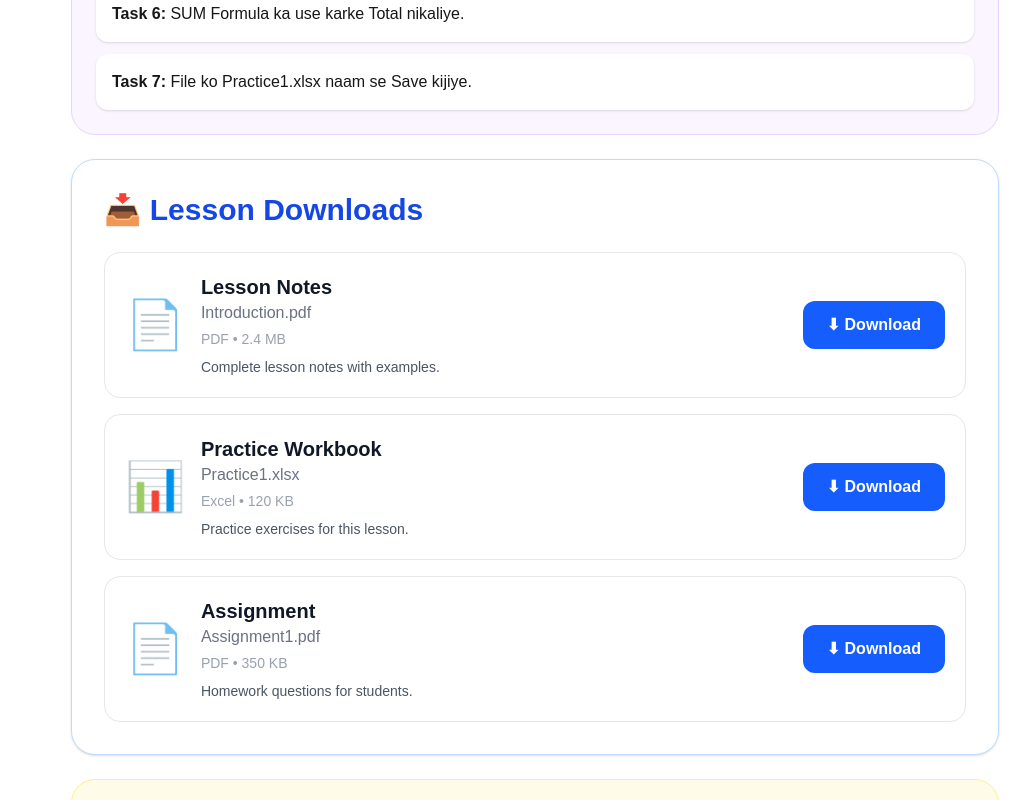
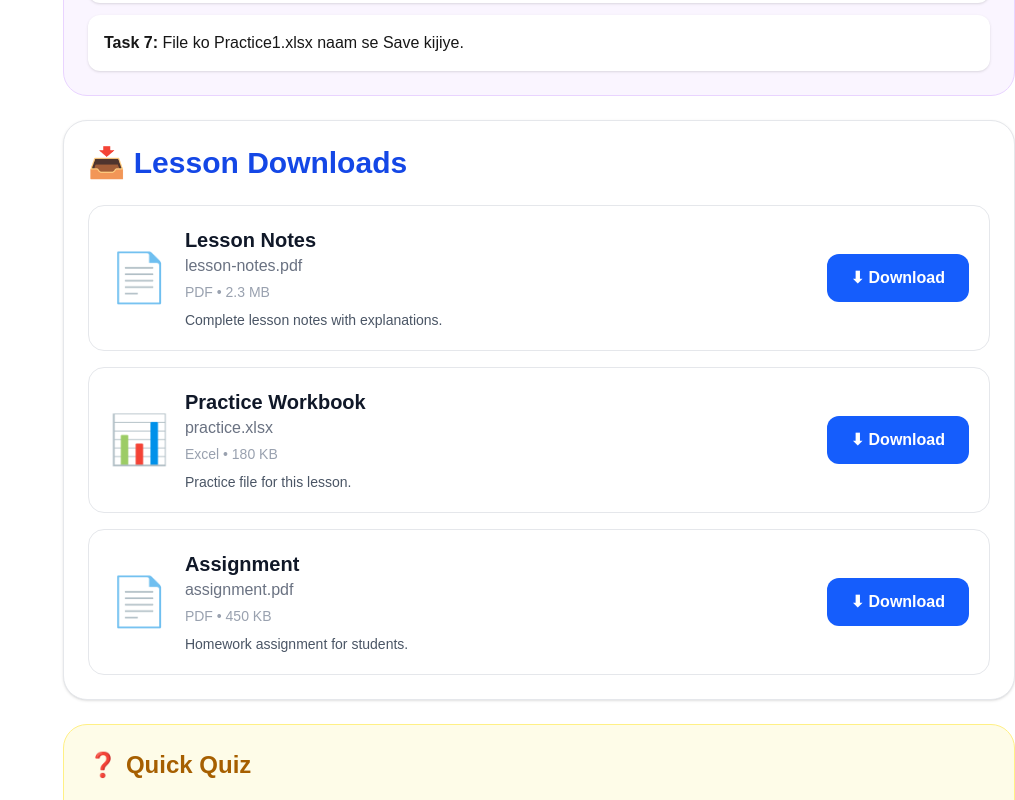
Before and after one commit to afroz-creator/afroz-excel-academy, a Next.js app: page /course/excel/lesson/1 in a window 1280 px wide. Shown: the part 8160-8960 px from the top of the page, without its empty margins (265-1280 px from the left). Built offline with nearby package versions, Linux system fonts and the light colour scheme; no server answers.

Commit message:
Complete Lesson 1 and Lesson 2

```diff
--- a/app/course/excel/lesson/[id]/page.tsx
+++ b/app/course/excel/lesson/[id]/page.tsx
@@ -22,7 +22,7 @@ export default async function LessonPage({
 
   const lessonId = Number(id);
 
-  // Sidebar lessons
+  // Sidebar Lessons
   const courseLessons = excelCourse.modules.flatMap((module) =>
     module.lessons.map((lesson) => ({
       ...lesson,
@@ -41,9 +41,7 @@ export default async function LessonPage({
   const currentLesson = courseLessons[currentIndex];
 
   const previousLesson =
-    currentIndex > 0
-      ? courseLessons[currentIndex - 1]
-      : null;
+    currentIndex > 0 ? courseLessons[currentIndex - 1] : null;
 
   const nextLesson =
     currentIndex < courseLessons.length - 1
@@ -54,7 +52,7 @@ export default async function LessonPage({
   const lesson = allLessons[lessonId] ?? allLessons[1];
 
   return (
-    <div className="container mx-auto px-4 py-8">
+    <div className="space-y-8">
 
       {/* Top Header */}
       <LessonHeader
@@ -62,12 +60,12 @@ export default async function LessonPage({
         progress={Math.round((lessonId / courseLessons.length) * 100)}
       />
 
-      <div className="mt-8 grid gap-8 lg:grid-cols-4">
+      <div className="grid gap-8 lg:grid-cols-4">
 
         {/* Sidebar */}
         <LessonSidebar />
 
-        {/* Main */}
+        {/* Main Content */}
         <div className="space-y-8 lg:col-span-3">
 
           {/* Hero */}
@@ -76,13 +74,11 @@ export default async function LessonPage({
             module={lesson.module}
             duration={lesson.duration}
             type={lesson.type}
-            image={lesson.heroImage}
+            image={lesson.heroImage ?? "/images/excel/lesson1/hero.png"}
           />
 
           {/* Lesson Content */}
-          <LessonPlayerContent
-            lesson={lesson}
-          />
+          <LessonPlayerContent lesson={lesson} />
 
           {/* Navigation */}
           <LessonNavigation
--- a/components/lesson/ui/DownloadBox.tsx
+++ b/components/lesson/ui/DownloadBox.tsx
@@ -1,8 +1,4 @@
-interface DownloadFile {
-  title: string;
-  fileName: string;
-  href: string;
-}
+import type { DownloadFile } from "@/types/lesson";
 
 interface DownloadBoxProps {
   files: DownloadFile[];
@@ -39,29 +35,23 @@ export default function DownloadBox({
   };
 
   return (
-    <div className="rounded-3xl border border-blue-200 bg-white p-8 shadow-sm">
-
+    <div className="rounded-3xl border border-gray-200 bg-white p-6 shadow-sm">
       <h2 className="mb-6 text-3xl font-bold text-blue-700">
         📥 Lesson Downloads
       </h2>
 
       <div className="space-y-4">
-
         {files.map((file, index) => (
-
           <div
             key={index}
             className="flex flex-col items-start justify-between gap-4 rounded-2xl border border-gray-200 p-5 transition hover:border-blue-400 hover:bg-blue-50 md:flex-row md:items-center"
           >
-
             <div className="flex items-center gap-4">
-
               <div className="text-5xl">
                 {getIcon(file.fileName)}
               </div>
 
               <div>
-
                 <h3 className="text-xl font-semibold text-gray-900">
                   {file.title}
                 </h3>
@@ -77,9 +67,7 @@ export default function DownloadBox({
                 <p className="mt-2 text-sm text-gray-600">
                   {file.description}
                 </p>
-
               </div>
-
             </div>
 
             <a
@@ -89,13 +77,9 @@ export default function DownloadBox({
             >
               ⬇ Download
             </a>
-
           </div>
-
         ))}
-
       </div>
-
     </div>
   );
 }
--- a/data/lessons/lesson1.ts
+++ b/data/lessons/lesson1.ts
@@ -249,53 +249,32 @@ shortcuts: [
   },
 
   // 📥 Downloads
-  downloads: [
+ downloads: [
   {
     title: "Lesson Notes",
-
-    fileName: "Introduction.pdf",
-
-    href: "/downloads/excel/Introduction.pdf",
-
+    fileName: "lesson-notes.pdf",
+    href: "/downloads/excel/lesson1/lesson-notes.pdf",
     type: "PDF",
-
-    size: "2.4 MB",
-
-    description:
-      "Complete lesson notes with examples."
+    size: "2.3 MB",
+    description: "Complete lesson notes with explanations.",
   },
-
   {
     title: "Practice Workbook",
-
-    fileName: "Practice1.xlsx",
-
-    href: "/downloads/excel/Practice1.xlsx",
-
+    fileName: "practice.xlsx",
+    href: "/downloads/excel/lesson1/practice.xlsx",
     type: "Excel",
-
-    size: "120 KB",
-
-    description:
-      "Practice exercises for this lesson."
+    size: "180 KB",
+    description: "Practice file for this lesson.",
   },
-
   {
     title: "Assignment",
-
-    fileName: "Assignment1.pdf",
-
-    href: "/downloads/excel/Assignment1.pdf",
-
+    fileName: "assignment.pdf",
+    href: "/downloads/excel/lesson1/assignment.pdf",
     type: "PDF",
-
-    size: "350 KB",
-
-    description:
-      "Homework questions for students."
-  }
-
-  ],
+    size: "450 KB",
+    description: "Homework assignment for students.",
+  },
+],
 
   // ❓ Quiz
   quiz: {
--- a/data/lessons/lesson2.ts
+++ b/data/lessons/lesson2.ts
@@ -26,6 +26,22 @@ export const lesson2: Lesson = {
     "Worksheet me kaam karna."
   ],
 
+  // 📜 History Timeline
+  history: [
+    {
+      year: "1987",
+      title: "Windows Version",
+      description:
+        "Microsoft Excel pehli baar Windows Operating System ke liye release hua."
+    },
+    {
+      year: "2007",
+      title: "Ribbon Interface",
+      description:
+        "Microsoft ne Ribbon Interface introduce kiya jisse Excel use karna aur bhi aasaan ho gaya."
+    }
+  ],
+
   // 📖 Explanation
   explanation: [
     "Title Bar workbook ka naam dikhati hai.",
@@ -34,6 +50,109 @@ export const lesson2: Lesson = {
     "Formula Bar me formulas likhe aur edit kiye jaate hain.",
     "Rows numbers se aur Columns letters se identify hote hain.",
     "Worksheet wahi area hai jahan hum data enter karte hain."
+  ],
+
+  // 📊 Workbook vs Worksheet
+  comparison: [
+    {
+      workbook: "Workbook poori Excel File hoti hai.",
+      worksheet: "Worksheet Workbook ke andar ek Sheet hoti hai."
+    },
+    {
+      workbook: "Workbook me multiple worksheets ho sakti hain.",
+      worksheet: "Worksheet sirf ek sheet hoti hai."
+    },
+    {
+      workbook: "Workbook ko save kiya jata hai.",
+      worksheet: "Worksheet workbook ke andar use hoti hai."
+    }
+  ],
+
+  // 🖼 Comparison Image
+  comparisonImage: {
+    src: "/images/excel/lesson2/workbook-vs-worksheet.png",
+    alt: "Workbook vs Worksheet",
+    caption: "Workbook aur Worksheet ka Difference"
+  },
+
+  // 🖥 Excel Interface Parts
+  excelInterface: [
+    {
+      name: "Title Bar",
+      description: "Workbook ka naam dikhata hai."
+    },
+    {
+      name: "Quick Access Toolbar",
+      description: "Save, Undo aur Redo buttons yahan hote hain."
+    },
+    {
+      name: "Ribbon",
+      description: "Excel ke sabhi commands aur tools yahan hote hain."
+    },
+    {
+      name: "Name Box",
+      description: "Current Cell ka address dikhata hai."
+    },
+    {
+      name: "Formula Bar",
+      description: "Formula aur data edit karne ke liye use hoti hai."
+    },
+    {
+      name: "Column",
+      description: "Vertical cells ka group."
+    },
+    {
+      name: "Row",
+      description: "Horizontal cells ka group."
+    },
+    {
+      name: "Worksheet",
+      description: "Main working area jahan data enter kiya jata hai."
+    },
+    {
+      name: "Sheet Tabs",
+      description: "Alag-alag worksheets ke beech switch karne ke liye."
+    },
+    {
+      name: "Status Bar",
+      description: "Worksheet ki information dikhata hai."
+    }
+  ],
+
+  // ⌨ Shortcut Keys
+  shortcuts: [
+    {
+      key: "Ctrl + N",
+      action: "New Workbook"
+    },
+    {
+      key: "Ctrl + O",
+      action: "Open Workbook"
+    },
+    {
+      key: "Ctrl + S",
+      action: "Save Workbook"
+    },
+    {
+      key: "Ctrl + C",
+      action: "Copy"
+    },
+    {
+      key: "Ctrl + V",
+      action: "Paste"
+    },
+    {
+      key: "Ctrl + Z",
+      action: "Undo"
+    },
+    {
+      key: "Ctrl + Y",
+      action: "Redo"
+    },
+    {
+      key: "Ctrl + P",
+      action: "Print"
+    }
   ],
 
   // 💡 Tip
@@ -97,7 +216,10 @@ export const lesson2: Lesson = {
     {
       title: "Interface Notes",
       fileName: "ExcelInterface.pdf",
-      href: "/downloads/excel/ExcelInterface.pdf"
+      href: "/downloads/excel/ExcelInterface.pdf",
+      type: "PDF",
+      size: "1.8 MB",
+      description: "Complete notes about the Microsoft Excel Interface."
     }
   ],
 
--- a/types/lesson.ts
+++ b/types/lesson.ts
@@ -8,11 +8,8 @@ export interface DownloadFile {
   title: string;
   fileName: string;
   href: string;
-
   type: string;
-
   size: string;
-
   description: string;
 }
 
```
